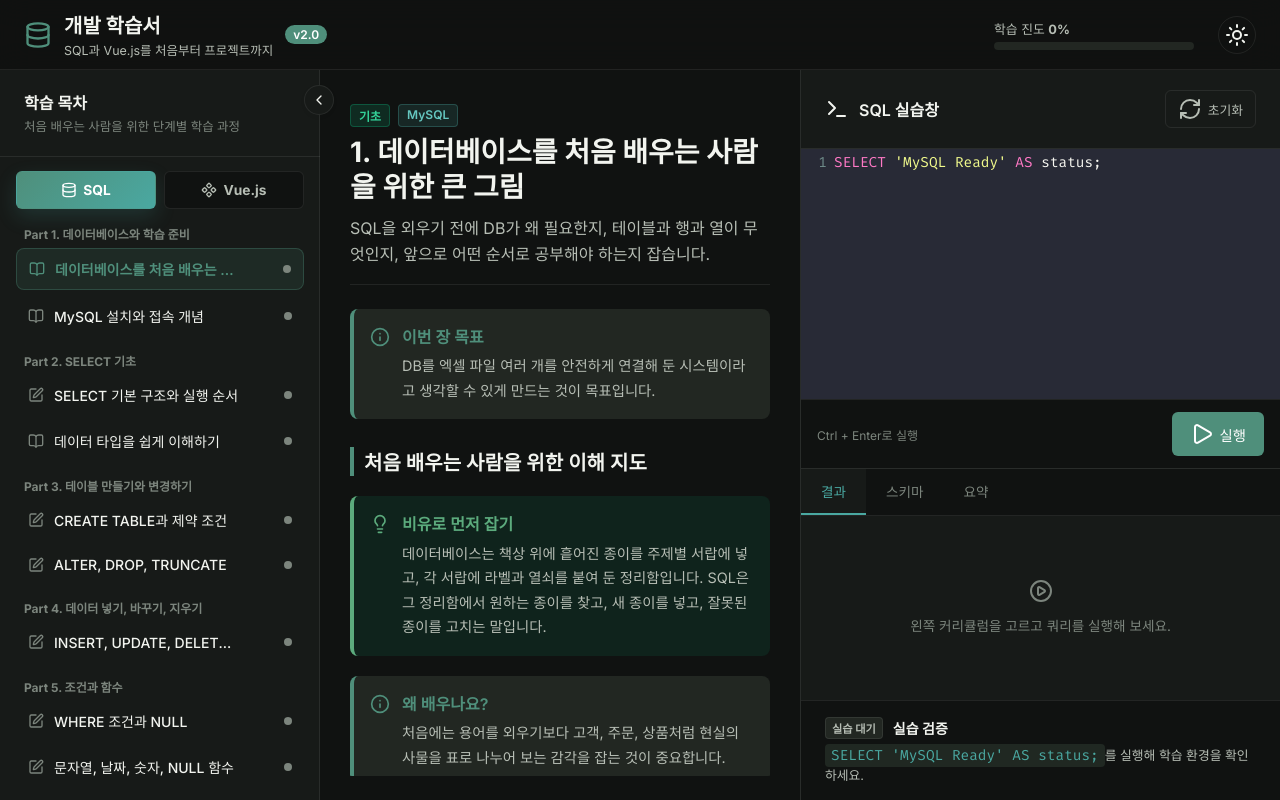
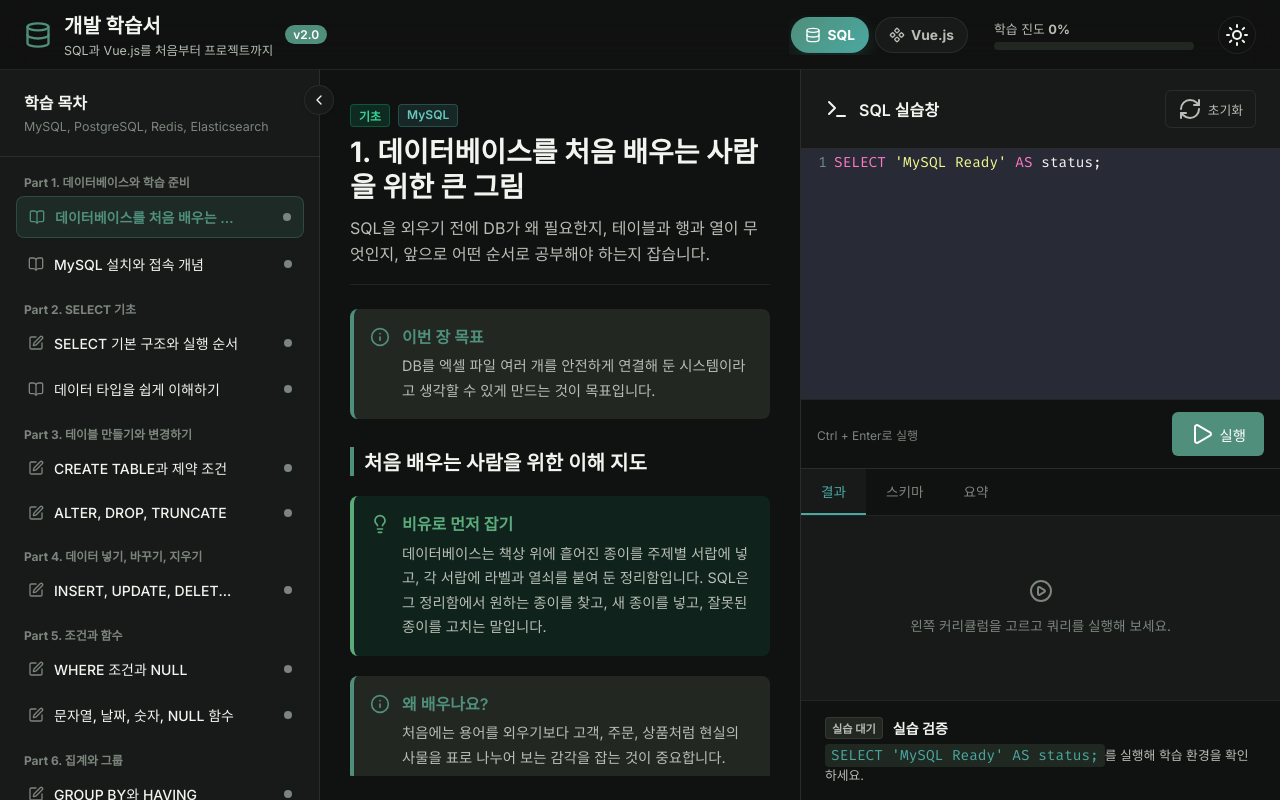
Before and after one commit to merrybmc/handbook, a website built with Vite: page index.html in a window 1280 px wide. Built offline with nearby package versions, Linux system fonts and the light colour scheme.

Commit message:
Move course selector to header

```diff
--- a/app.js
+++ b/app.js
@@ -13,6 +13,7 @@ const sidebar = document.getElementById("sidebar");
 const sidebarToggle = document.getElementById("sidebar-toggle");
 const curriculumList = document.getElementById("curriculum-list");
 const courseSwitcher = document.getElementById("course-switcher");
+const sidebarCourseDesc = document.getElementById("sidebar-course-desc");
 const lessonBody = document.getElementById("lesson-body");
 const progressPercentage = document.getElementById("progress-percentage");
 const progressFill = document.getElementById("progress-fill");
@@ -36,12 +37,39 @@ const verificationFeedback = document.getElementById("verification-feedback");
 const tabTitles = document.querySelectorAll(".tab-title");
 const tabPanes = document.querySelectorAll(".tab-pane");
 
+const courseMeta = {
+  sql: {
+    label: "SQL",
+    icon: "database",
+    desc: "MySQL, PostgreSQL, Redis, Elasticsearch"
+  },
+  vue: {
+    label: "Vue.js",
+    icon: "component",
+    desc: "Todo 앱과 쇼핑몰 프로젝트"
+  }
+};
+
 function getChapterCourse(chapter) {
   return chapter.course || "sql";
 }
 
+function getCourses() {
+  const ids = [...new Set(curriculum.map(getChapterCourse))];
+  return ids.map(id => ({
+    id,
+    label: courseMeta[id]?.label || id,
+    icon: courseMeta[id]?.icon || "book-open",
+    desc: courseMeta[id]?.desc || "단계별 학습 과정"
+  }));
+}
+
 function getActiveCurriculum() {
   return curriculum.filter(chapter => getChapterCourse(chapter) === state.activeCourse);
+}
+
+function getActiveCourseMeta() {
+  return getCourses().find(course => course.id === state.activeCourse) || getCourses()[0];
 }
 
 function loadProgress() {
@@ -96,6 +124,11 @@ function initSidebar() {
   document.querySelectorAll(".course-tab").forEach(tab => {
     tab.classList.toggle("active", tab.dataset.course === state.activeCourse);
   });
+
+  const activeCourse = getActiveCourseMeta();
+  if (sidebarCourseDesc && activeCourse) {
+    sidebarCourseDesc.textContent = activeCourse.desc;
+  }
 
   const chapters = getActiveCurriculum();
   const parts = [...new Set(chapters.map(chapter => chapter.part))];
@@ -154,6 +187,17 @@ function initSidebar() {
   });
 
   lucide.createIcons();
+}
+
+function initCourseSwitcher() {
+  if (!courseSwitcher) return;
+
+  courseSwitcher.innerHTML = getCourses().map(course => `
+    <button class="course-tab" type="button" data-course="${course.id}" title="${course.desc}">
+      <i data-lucide="${course.icon}"></i>
+      <span>${course.label}</span>
+    </button>
+  `).join("");
 }
 
 function loadChapter(chapterId) {
@@ -473,6 +517,7 @@ async function initApp() {
   loadProgress();
   if (!getActiveCurriculum().length) state.activeCourse = "sql";
   state.currentChapterId = getActiveCurriculum()[0]?.id;
+  initCourseSwitcher();
   initSidebar();
   initEditor();
   bindEvents();
--- a/index.html
+++ b/index.html
@@ -29,6 +29,8 @@
       </div>
 
       <div class="header-controls">
+        <div class="course-switcher" id="course-switcher" aria-label="학습서 선택"></div>
+
         <div class="progress-container" aria-label="학습 진도">
           <span class="progress-text">학습 진도 <strong id="progress-percentage">0%</strong></span>
           <div class="progress-bar-bg">
@@ -52,17 +54,7 @@
         <div class="sidebar-inner">
           <div class="sidebar-header">
             <h3>학습 목차</h3>
-            <p>처음 배우는 사람을 위한 단계별 학습 과정</p>
-          </div>
-          <div class="course-switcher" id="course-switcher" aria-label="학습서 카테고리">
-            <button class="course-tab active" type="button" data-course="sql">
-              <i data-lucide="database"></i>
-              SQL
-            </button>
-            <button class="course-tab" type="button" data-course="vue">
-              <i data-lucide="component"></i>
-              Vue.js
-            </button>
+            <p id="sidebar-course-desc">선택한 학습서의 단계별 목차</p>
           </div>
           <nav class="curriculum-list" id="curriculum-list"></nav>
         </div>
--- a/styles.css
+++ b/styles.css
@@ -235,20 +235,25 @@ body {
 }
 
 .course-switcher {
-  display: grid;
-  grid-template-columns: 1fr 1fr;
-  gap: 8px;
-  padding: 14px 16px 0;
+  display: flex;
+  align-items: center;
+  gap: 6px;
+  max-width: min(42vw, 520px);
+  overflow-x: auto;
+  padding: 2px;
 }
 
 .course-tab {
-  min-height: 38px;
+  min-height: 36px;
   border: 1px solid var(--border-color);
-  background: var(--bg-primary);
+  background: var(--bg-secondary);
   color: var(--text-secondary);
-  border-radius: var(--border-radius-sm);
+  border-radius: 999px;
   font-size: 0.86rem;
   font-weight: 700;
+  padding: 0 13px;
+  white-space: nowrap;
+  flex-shrink: 0;
 }
 
 .course-tab svg {
@@ -265,7 +270,7 @@ body {
   color: #fff;
   background: linear-gradient(135deg, var(--accent-primary), var(--accent-cyan));
   border-color: transparent;
-  box-shadow: 0 8px 20px rgba(74, 168, 161, 0.18);
+  box-shadow: 0 6px 18px rgba(74, 168, 161, 0.2);
 }
 
 .curriculum-list {
@@ -1515,6 +1520,22 @@ body:not(.dark-mode) .moon-icon {
   .header-controls {
     gap: 8px;
     flex-shrink: 0;
+    min-width: 0;
+  }
+
+  .course-switcher {
+    max-width: 38vw;
+  }
+
+  .course-tab {
+    min-height: 34px;
+    padding: 0 10px;
+    font-size: 0.8rem;
+  }
+
+  .course-tab svg {
+    width: 14px;
+    height: 14px;
   }
 
   .progress-container {
```
